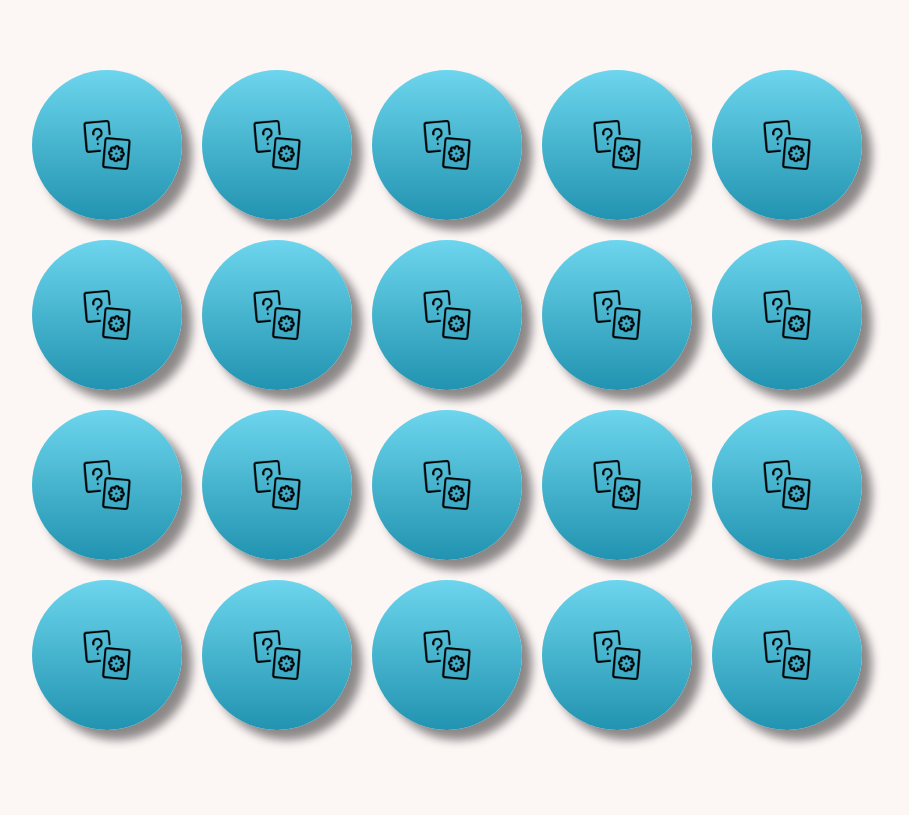
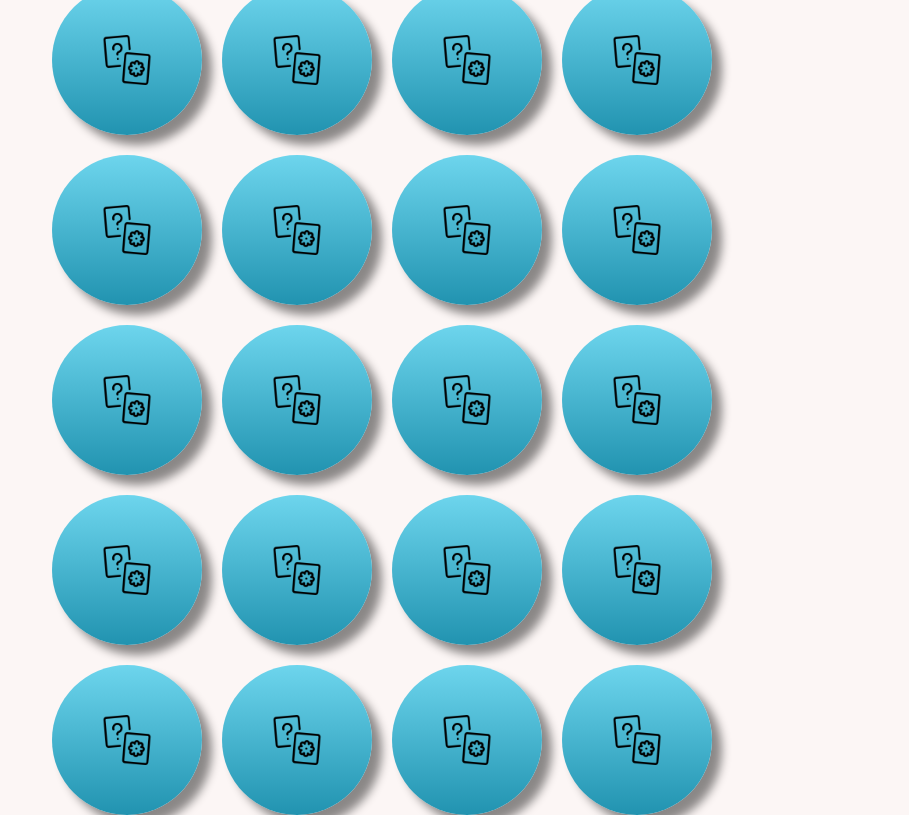
Before and after one commit to Eduardosbk/memory-game-eduardo, a plain HTML site: page index.html in a window 1280 px wide. Shown: the whole page, without its empty margins (258-1167 px from the left). Drawn offline with Linux system fonts and the light colour scheme.

Commit message:
solved bug

```diff
--- a/assets/css/style.css
+++ b/assets/css/style.css
@@ -77,6 +77,6 @@ body {
 #game-board {
     max-width: 700px;
     display: grid;
-    grid-template: 1fr 1fr 1fr 1fr / 1fr 1fr 1fr 1fr 1fr;
+    grid-template: 1fr 1fr 1fr 1fr 1fr / 1fr 1fr 1fr 1fr;
     gap: 20px;
 }
```
